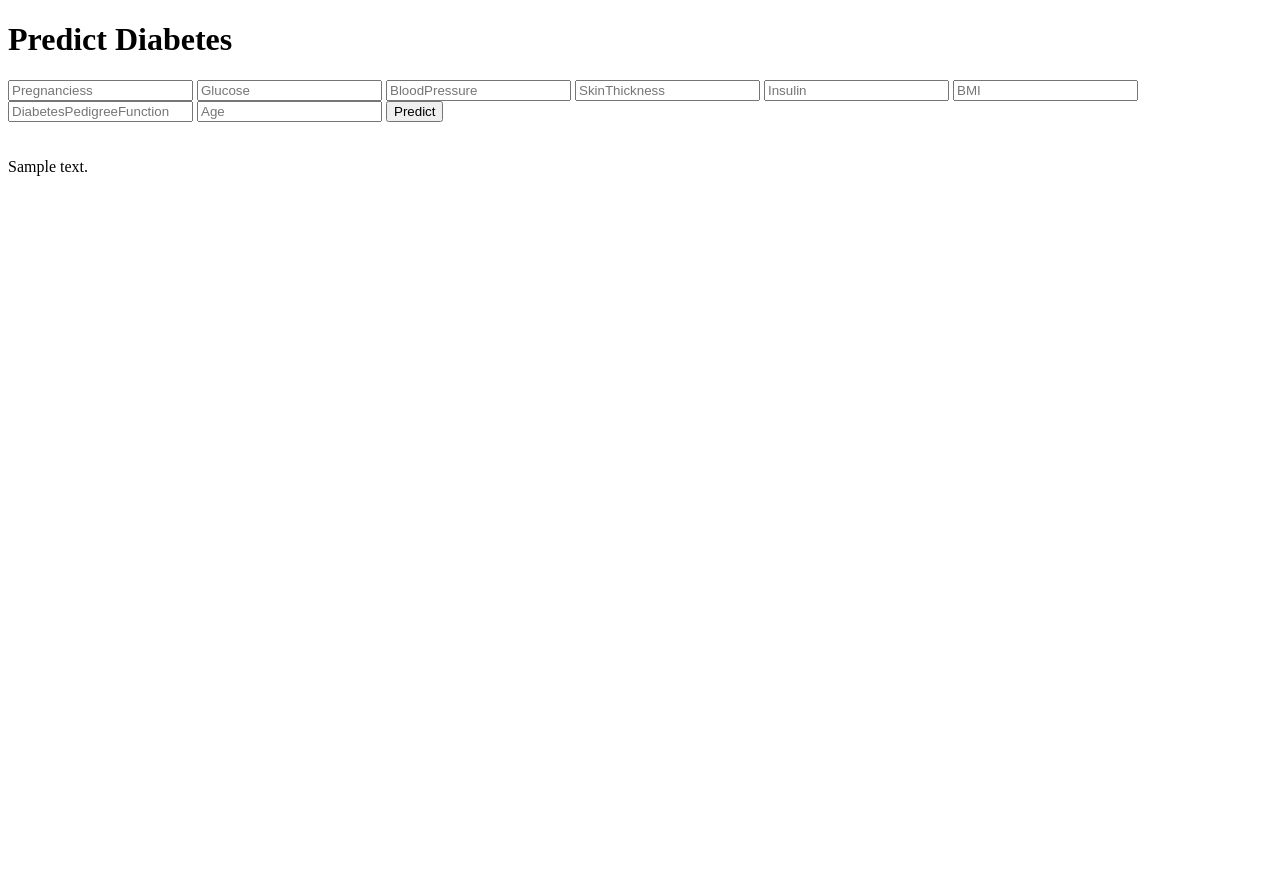
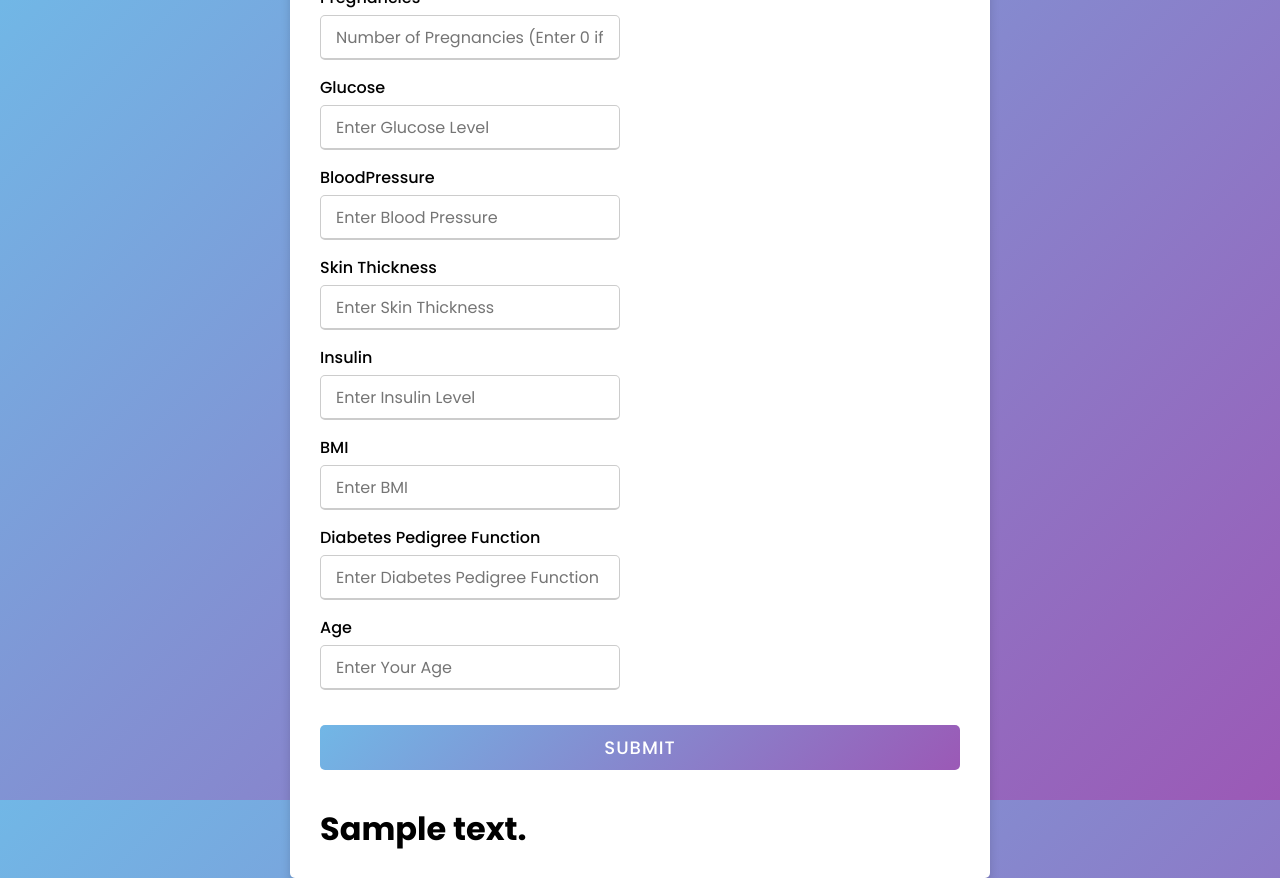
Before and after one commit to rahulpatil8020/diabetes_prediction, a Flask app: template templates/index.html in a window 1280 px wide. Before the commit the page ends 176 px from the top, so only its background shows below. Run offline with Flask 2, Linux system fonts and the light colour scheme; the template is opened without the code that fills it: most values are stand-ins (such as "Sample title", 1, 10 or a date in 2020); parts of the project's set-up code (start-up, migrations or seed data) failed here and were passed over.

Commit message:
changing UI

```diff
--- /dev/null
+++ b/static/stylesheet/style.css
@@ -0,0 +1,119 @@
+
+
+@import url('https://fonts.googleapis.com/css2?family=Poppins:wght@200;300;400;500;600;700&display=swap');
+*{
+  margin: 0;
+  padding: 0;
+  box-sizing: border-box;
+  font-family: 'Poppins',sans-serif;
+}
+body{
+  height: 100vh;
+  display: flex;
+  justify-content: center;
+  align-items: center;
+  padding: 10px;
+  background: linear-gradient(135deg, #71b7e6, #9b59b6);
+}
+.container{
+  max-width: 700px;
+  width: 100%;
+  background-color: #fff;
+  padding: 25px 30px;
+  border-radius: 5px;
+  box-shadow: 0 5px 10px rgba(0,0,0,0.15);
+}
+.container .title{
+  font-size: 25px;
+  font-weight: 500;
+  position: relative;
+}
+.container .title::before{
+  content: "";
+  position: absolute;
+  left: 0;
+  bottom: 0;
+  height: 3px;
+  width: 30px;
+  border-radius: 5px;
+  background: linear-gradient(135deg, #71b7e6, #9b59b6);
+}
+.content form .user-details{
+  display: flex;
+  flex-wrap: wrap;
+  justify-content: space-between;
+  margin: 20px 0 12px 0;
+}
+form .user-details .input-box{
+  margin-bottom: 15px;
+  width: calc(100% / 2 - 20px);
+}
+form .input-box span.details{
+  display: block;
+  font-weight: 500;
+  margin-bottom: 5px;
+}
+.user-details .input-box input{
+  height: 45px;
+  width: 100%;
+  outline: none;
+  font-size: 16px;
+  border-radius: 5px;
+  padding-left: 15px;
+  border: 1px solid #ccc;
+  border-bottom-width: 2px;
+  transition: all 0.3s ease;
+}
+.user-details .input-box input:focus,
+.user-details .input-box input:valid{
+  border-color: #9b59b6;
+}
+
+ form input[type="radio"]{
+   display: none;
+ }
+ form .button{
+   height: 45px;
+   margin: 35px 0
+ }
+ form .button input{
+   height: 100%;
+   width: 100%;
+   border-radius: 5px;
+   border: none;
+   color: #fff;
+   font-size: 18px;
+   font-weight: 500;
+   letter-spacing: 1px;
+   cursor: pointer;
+   transition: all 0.3s ease;
+   background: linear-gradient(135deg, #71b7e6, #9b59b6);
+ }
+ form .button input:hover{
+  /* transform: scale(0.99); */
+  background: linear-gradient(-135deg, #71b7e6, #9b59b6);
+  }
+ @media(max-width: 584px){
+ .container{
+  max-width: 100%;
+}
+form .user-details .input-box{
+    margin-bottom: 15px;
+    width: 100%;
+  }
+  form .category{
+    width: 100%;
+  }
+  .content form .user-details{
+    max-height: 300px;
+    overflow-y: scroll;
+  }
+  .user-details::-webkit-scrollbar{
+    width: 5px;
+  }
+  }
+  @media(max-width: 459px){
+  .container .content .category{
+    flex-direction: column;
+  }
+}
--- a/templates/index.html
+++ b/templates/index.html
@@ -1,44 +1,70 @@
 <!DOCTYPE html>
-<html>
-<!--From https://codepen.io/frytyler/pen/EGdtg-->
+
+<html lang="en" dir="ltr">
 
 <head>
     <meta charset="UTF-8">
-    <title>ML API</title>
     <link href='https://fonts.googleapis.com/css?family=Pacifico' rel='stylesheet' type='text/css'>
     <link href='https://fonts.googleapis.com/css?family=Arimo' rel='stylesheet' type='text/css'>
     <link href='https://fonts.googleapis.com/css?family=Hind:300' rel='stylesheet' type='text/css'>
     <link href='https://fonts.googleapis.com/css?family=Open+Sans+Condensed:300' rel='stylesheet' type='text/css'>
-
+    <title>Diabetes Prediction</title>
+    <link rel="stylesheet" href="{{ url_for('static', filename='/stylesheet/style.css') }}">
+    <meta name='viewport' content="width= device-width, initial-scale=1.0">
 </head>
 
 <body>
-    <div class="login">
-        <h1>Predict Diabetes</h1>
+    <div class="container">
+        <div class="title">
+            Information Form
+        </div>
+        <form action="{{ url_for('predict')}}" method="post">
+            <div class="user-details">
+                <div class="input-box">
+                    <span class="details">Pregnancies</span>
+                    <input type="number" step="any" placeholder="Number of Pregnancies (Enter 0 if Male)"
+                        required="required" />
+                </div>
+                <div class="input-box">
+                    <span class="details">Glucose</span>
+                    <input type="number" step="any" placeholder="Enter Glucose Level" required="required" />
+                </div>
+                <div class="input-box">
+                    <span class="details">BloodPressure</span>
+                    <input type="number" step="any" placeholder="Enter Blood Pressure" required="required" />
+                </div>
+                <div class="input-box">
+                    <span class="details">Skin Thickness</span>
+                    <input type="number" step="any" placeholder="Enter Skin Thickness" required="required" />
+                </div>
+                <div class="input-box">
+                    <span class="details">Insulin</span>
+                    <input type="number" step="any" placeholder="Enter Insulin Level" required="required" />
+                </div>
+                <div class="input-box">
+                    <span class="details">BMI</span>
+                    <input type="number" step="any" placeholder="Enter BMI" required="required" />
+                </div>
+                <div class="input-box">
+                    <span class="details">Diabetes Pedigree Function</span>
+                    <input type="number" step="any" placeholder="Enter Diabetes Pedigree Function"
+                        required="required" />
+                </div>
+                <div class="input-box">
+                    <span class="details">Age</span>
+                    <input type="number" step="any" placeholder="Enter Your Age" required="required" />
+                </div>
 
-        <!-- Main Input For Receiving Query to our ML -->
-        <form action="{{ url_for('predict')}}" method="post">
-            <input type="number" step="any" name="Pregnancies" placeholder="Pregnanciess" required="required" />
-            <input type="number" step="any" name="Glucose" placeholder="Glucose" required="required" />
-            <input type="number" step="any" name="BloodPressure" placeholder="BloodPressure" required="required" />
-            <input type="number" step="any" name="SkinThickness" placeholder="SkinThickness" required="required" />
-            <input type="number" step="any" name="Insulin" placeholder="Insulin" required="required" />
-            <input type="number" step="any" name="BMI" placeholder="BMI" required="required" />
-            <input type="number" step="any" name="DiabetesPedigreeFunction" placeholder="DiabetesPedigreeFunction"
-                required="required" />
-            <input type="number" step="any" name="Age" placeholder="Age" required="required" />
+                <div class="button">
+                    <input type="submit" value="SUBMIT" />
+                </div>
+            </div>
+        </form>
+        <h1>
+            {{prediction_text}}
+        </h1>
+    </div>
+</body>
 
 
-            <button type="submit" class="btn btn-primary btn-block btn-large">Predict</button>
-        </form>
-
-        <br>
-        <br>
-        {{ prediction_text }}
-
-    </div>
-
-
-</body>
-
 </html>
```
